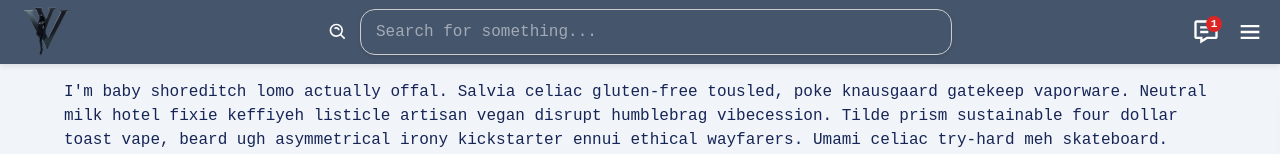
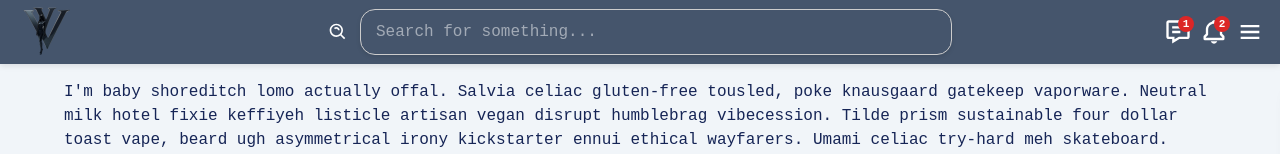
Before and after one commit to AndiBruehl/SocialMediaWebsite, a React (Vite) app in the folder client/: page / in a window 1280 px wide. Shown: the top 154 px of the page. Built offline with nearby package versions, Linux system fonts and the light colour scheme; a web font is replaced by a local one.

Commit message:
small changes navbar

```diff
--- a/client/src/components/Navbar/Navbar.jsx
+++ b/client/src/components/Navbar/Navbar.jsx
@@ -1,5 +1,5 @@
 import { useEffect, useRef, useState } from "react";
-import { BiMenu, BiMessageDetail, BiX } from "react-icons/bi";
+import { BiMenu, BiMessageDetail, BiX, BiBell } from "react-icons/bi";
 import Logo from "../Logo/Logo.jsx";
 import Menu from "../Menu/Menu";
 import SearchBar from "../SearchBar/SearchBar.jsx";
@@ -39,14 +39,19 @@ const Navbar = () => {
           />
         </div>
 
-        <div className="navbar-right gap-4">
+        <div className="navbar-right gap-2">
           <div className="relative">
             <Link to="/messages">
               <BiMessageDetail className="icon-size" />
               <span className="notification-badge">1</span>
             </Link>
           </div>
-
+          <div className="relative">
+            <Link to="/notifications">
+              <BiBell className="icon-size" />
+              <span className="notification-badge">2</span>
+            </Link>
+          </div>{" "}
           {isOpen ? (
             <BiX
               className="menu-icon icon-size"
```
